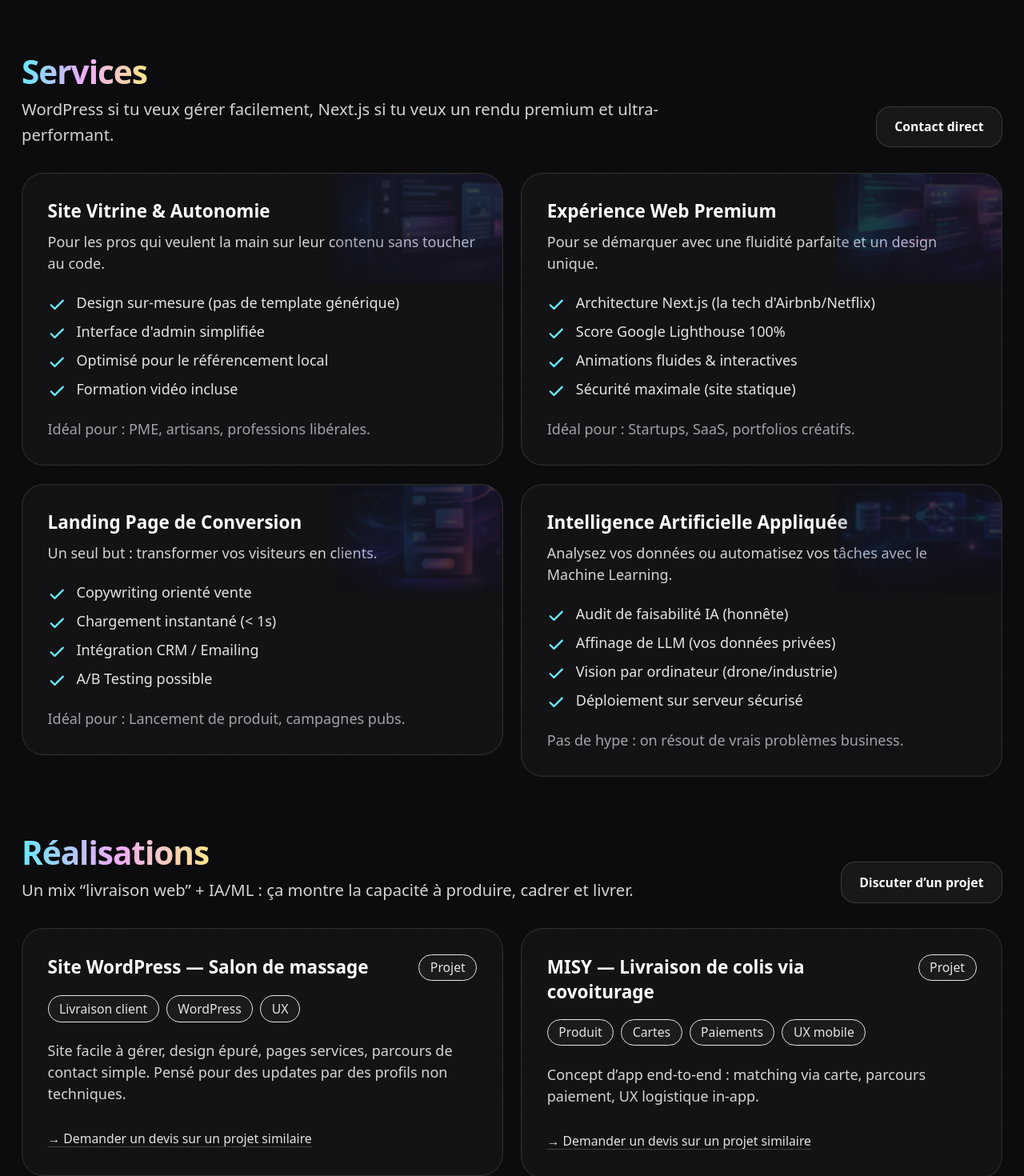
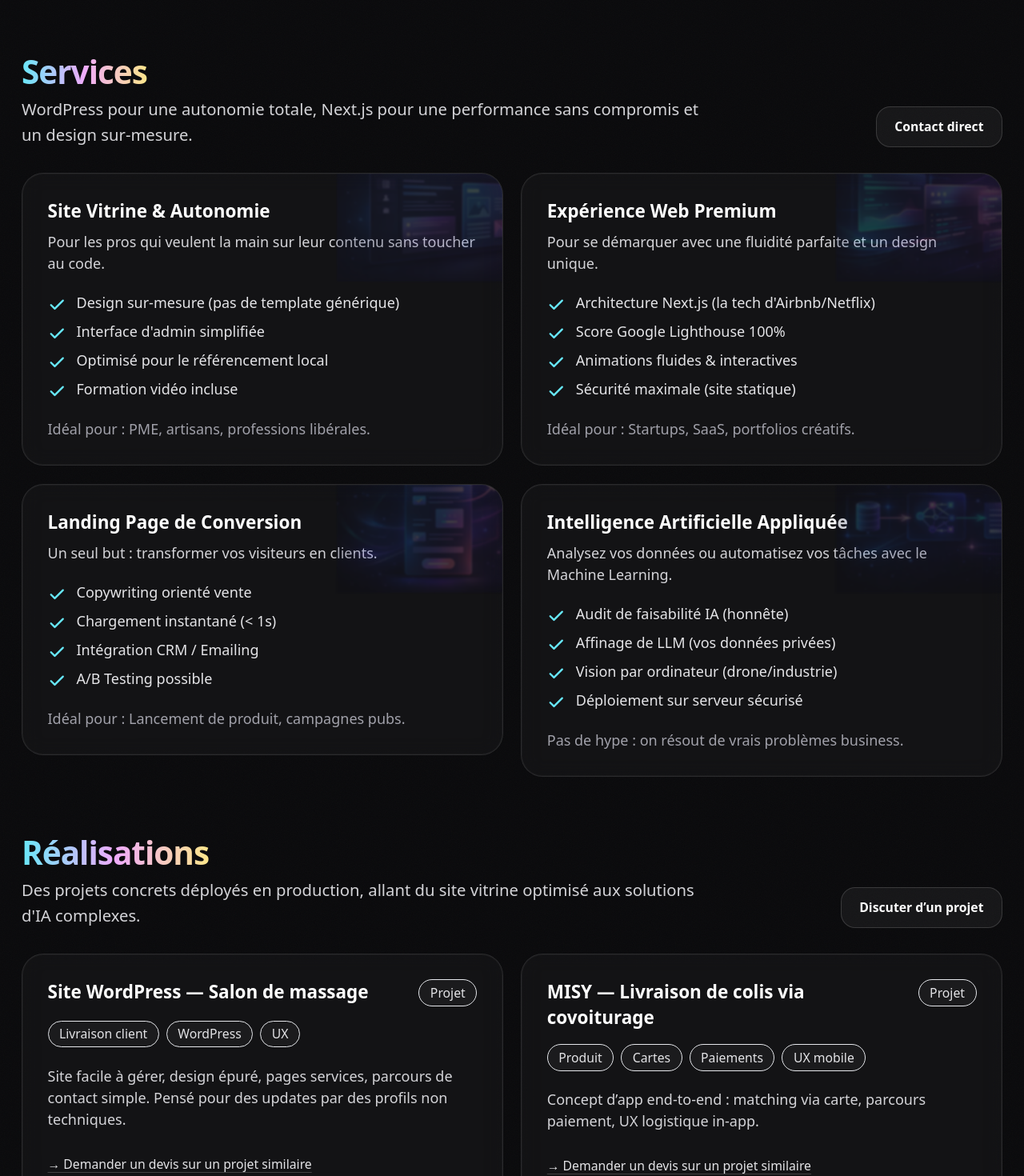
Before and after one commit to Dorian4Git/dorian-portfolio, a Next.js app: page / in a window 1280 px wide. Shown: the part 1080-2550 px from the top of the page at 80% size. Built offline with nearby package versions, Linux system fonts and the light colour scheme.

Commit message:
chore: update section subtitles for improved clarity and engagement

```diff
--- a/app/page.tsx
+++ b/app/page.tsx
@@ -156,7 +156,7 @@ export default function HomePage() {
                 </span>
               </h2>
               <p className="section-subtitle">
-                WordPress si tu veux gérer facilement, Next.js si tu veux un rendu premium et ultra-performant.
+                WordPress pour une autonomie totale, Next.js pour une performance sans compromis et un design sur-mesure.
               </p>
             </div>
 
@@ -208,7 +208,7 @@ export default function HomePage() {
                 </span>
               </h2>
               <p className="section-subtitle">
-                Un mix “livraison web” + IA/ML : ça montre la capacité à produire, cadrer et livrer.
+                Des projets concrets déployés en production, allant du site vitrine optimisé aux solutions d'IA complexes.
               </p>
             </div>
 
@@ -402,7 +402,7 @@ export default function HomePage() {
                 </span>
               </h2>
               <p className="section-subtitle">
-                Dis-moi ton objectif, ta deadline, et 1–2 exemples de sites. Je réponds avec un plan clair (et une estimation).
+                Parlez-moi de votre objectif, vos délais et montrez-moi ce que vous aimez. Je réponds avec un plan clair.
               </p>
             </div>
 
```
